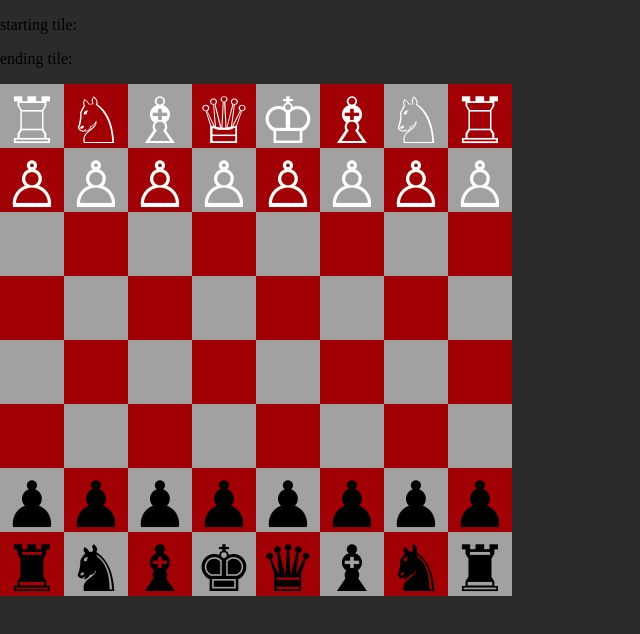
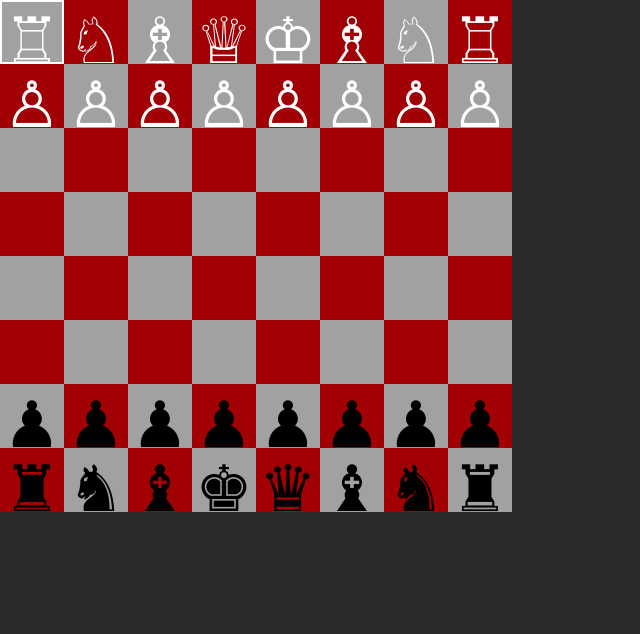
Before and after one commit to acedrow/pw, a React app: page /chess in a window 1280 px wide. Shown: the top 634 px of the page, without its empty margins (0-640 px from the left). Built offline with nearby package versions, Linux system fonts and the light colour scheme.

Commit message:
chess move legality checking

```diff
--- a/src/chess/gameTile.tsx
+++ b/src/chess/gameTile.tsx
@@ -20,13 +20,12 @@ const GameTile = ({
 }: GameTileProps) => {
   const color = isPieceWhite(contents) ? PIECE_WHITE : PIECE_BLACK
 
-  onclick = () => {
-    console.log('x, y, contents', x, y, contents)
+  const ocHandler = () => {
     clickCallback(x, y, contents)
   }
 
   return (
-    <TileContainer color={color} bgColor={bgColor}>
+    <TileContainer color={color} bgColor={bgColor} onClick={() => ocHandler()}>
       <span>{contents}</span>
     </TileContainer>
   )
--- a/src/chess/index.tsx
+++ b/src/chess/index.tsx
@@ -8,9 +8,9 @@ import {
   PIECE_BLACK,
 } from './constants'
 import GameTile from './gameTile'
-import { isPieceWhite } from './utils'
+import { isMoveLegal, isPieceWhite } from './utils'
 
-type TileState = {
+export type TileState = {
   tileColor?: string
   containsWhitePiece?: boolean
   contents?: string
@@ -58,10 +58,17 @@ const ChessMain = () => {
   >()
 
   useEffect(() => {
-    console.log('startingTile', startingTile)
-    console.log('endingTile', endingTile)
     if (startingTile && endingTile) {
-      let newBoard = { ...board }
+      if (
+        isMoveLegal(
+          startingTile.x,
+          startingTile.y,
+          endingTile.x,
+          endingTile.y,
+          board
+        )
+      ) {
+        let newBoard: TileState[][] = [...board]
         const startTile = newBoard[startingTile.x][startingTile.y]
         const endTile = newBoard[endingTile.x][endingTile.y]
 
@@ -70,14 +77,15 @@ const ChessMain = () => {
           containsWhitePiece: false,
           contents: undefined,
         }
-      newBoard[startingTile.x][startingTile.y] = {
-        tileColor: startTile.tileColor,
+        newBoard[endingTile.x][endingTile.y] = {
+          tileColor: endTile.tileColor,
           containsWhitePiece: startTile.containsWhitePiece,
           contents: startTile.contents,
         }
         setStartingTile(undefined)
         setEndingTile(undefined)
         setBoard(newBoard)
+      }
     }
   }, [startingTile, endingTile])
 
@@ -86,8 +94,7 @@ const ChessMain = () => {
     y: number,
     contents: string | undefined
   ) => {
-    console.log('x', x, 'y', y)
-    if (contents) {
+    if (contents && !startingTile) {
       setStartingTile({ x: x, y: y, contents: contents })
     } else if (startingTile) {
       setEndingTile({ x: x, y: y, contents: undefined })
@@ -96,8 +103,6 @@ const ChessMain = () => {
 
   return (
     <>
-      <p>starting tile: {JSON.stringify(startingTile)}</p>
-      <p>ending tile: {JSON.stringify(endingTile)}</p>
       <RowHolder>
         {board?.map((row, xIndex) => (
           <ColHolder>
--- a/src/chess/utils.ts
+++ b/src/chess/utils.ts
@@ -1,4 +1,5 @@
-import { PIECES } from './constants'
+import { TileState } from '.'
+import { PIECES, PIECE_WHITE } from './constants'
 
 export const isPieceWhite = (piece: string | undefined) => {
   return (
@@ -10,3 +11,46 @@ export const isPieceWhite = (piece: string | undefined) => {
     piece === PIECES.WHITE_PAWN
   )
 }
+
+export const isMoveLegal = (
+  startX: number,
+  startY: number,
+  endX: number,
+  endY: number,
+  board: TileState[][]
+): boolean => {
+  const piece = board[startX][startY].contents
+  console.log(`isMoveLegal piece: ${piece}, starting at: ${startX}, ${startY}, ending at: ${endX}, ${endY}`)
+
+  if (piece) {
+    if (piece === PIECES.BLACK_PAWN || piece === PIECES.WHITE_PAWN) {
+      return checkPawnMove(startX, startY, endX, endY, piece, board)
+    }
+  }
+  return true
+}
+
+const checkPawnMove = (
+  startX: number,
+  startY: number,
+  endX: number,
+  endY: number,
+  piece: string,
+  board: TileState[][]
+): boolean => {
+  //pawns only move along y
+  if (startX !== endX) {
+    return false
+  }
+  if (piece === PIECES.WHITE_PAWN) {
+    if (startY > endY) {
+      return false
+    }
+  }
+  if (piece === PIECES.BLACK_PAWN) {
+    if (startY < endY) {
+      return false
+    }
+  }
+  return true
+}
--- a/src/index.html
+++ b/src/index.html
@@ -5,6 +5,11 @@
     <link rel="preconnect" href="https://fonts.gstatic.com" crossorigin />
     <link
       href="https://fonts.googleapis.com/css2?family=Source+Sans+Pro:wght@200;300;400;600;700;900&display=swap"
+      rel="stylesheet"
+    />
+    <!--Remove this stylesheet if don't end up using-->
+    <link
+      href="https://fonts.googleapis.com/css2?family=Press+Start+2P&display=swap"
       rel="stylesheet"
     />
     <meta charset="UTF-8" />
--- a/src/index.tsx
+++ b/src/index.tsx
@@ -2,6 +2,7 @@ import ReactDOM from 'react-dom'
 import { BrowserRouter as Router, Route, Switch } from 'react-router-dom'
 import ChessMain from './chess'
 import Homepage from './home/homepage'
+import Skunkworks from './skunkworks'
 import GlobalStyle from './styles/globalStyle'
 
 ReactDOM.render(
@@ -12,6 +13,9 @@ ReactDOM.render(
       <Route exact path="/chess">
         <ChessMain />
       </Route>
+      <Route exact path="/sw">
+        <Skunkworks />
+      </Route>
       <Route exact path="/">
         <Homepage />
       </Route>
--- /dev/null
+++ b/src/skunkworks/index.tsx
@@ -0,0 +1,14 @@
+import styled from 'styled-components'
+import GameTile from '../chess/gameTile'
+
+const Skunkworks = () => {
+  return (
+    <>
+      <h1 style={{ color: 'white' }}>WELCOME TO THA DUNK ZONE BAYBEEE</h1>
+    </>
+  )
+}
+
+const TestTile = styled.div``
+
+export default Skunkworks
--- a/src/styles/globalStyle.ts
+++ b/src/styles/globalStyle.ts
@@ -4,6 +4,8 @@ import theme from './theme'
 const GlobalStyle = createGlobalStyle`
   html {
     background-color: ${theme.backgroundColor} ;
+    font-family: ${theme.fontFamily};
+
   }
   a {
     text-decoration: none;
--- a/src/styles/theme.ts
+++ b/src/styles/theme.ts
@@ -4,4 +4,13 @@ const theme = {
   fontFamily: 'Source Sans Pro,sans-serif',
 }
 
+const mdTheme = {
+  /* Color Theme Swatches in Hex */
+  mdRed: '#BE5E6F',
+  mdPurple: '#5F508A',
+  mdLavender: '#A19AC1',
+  mdYellow: '#F3A643',
+  mdOrange: '#DA7E48',
+}
+
 export default theme
```
Lines whose indentation alone changed are shown as unchanged.
